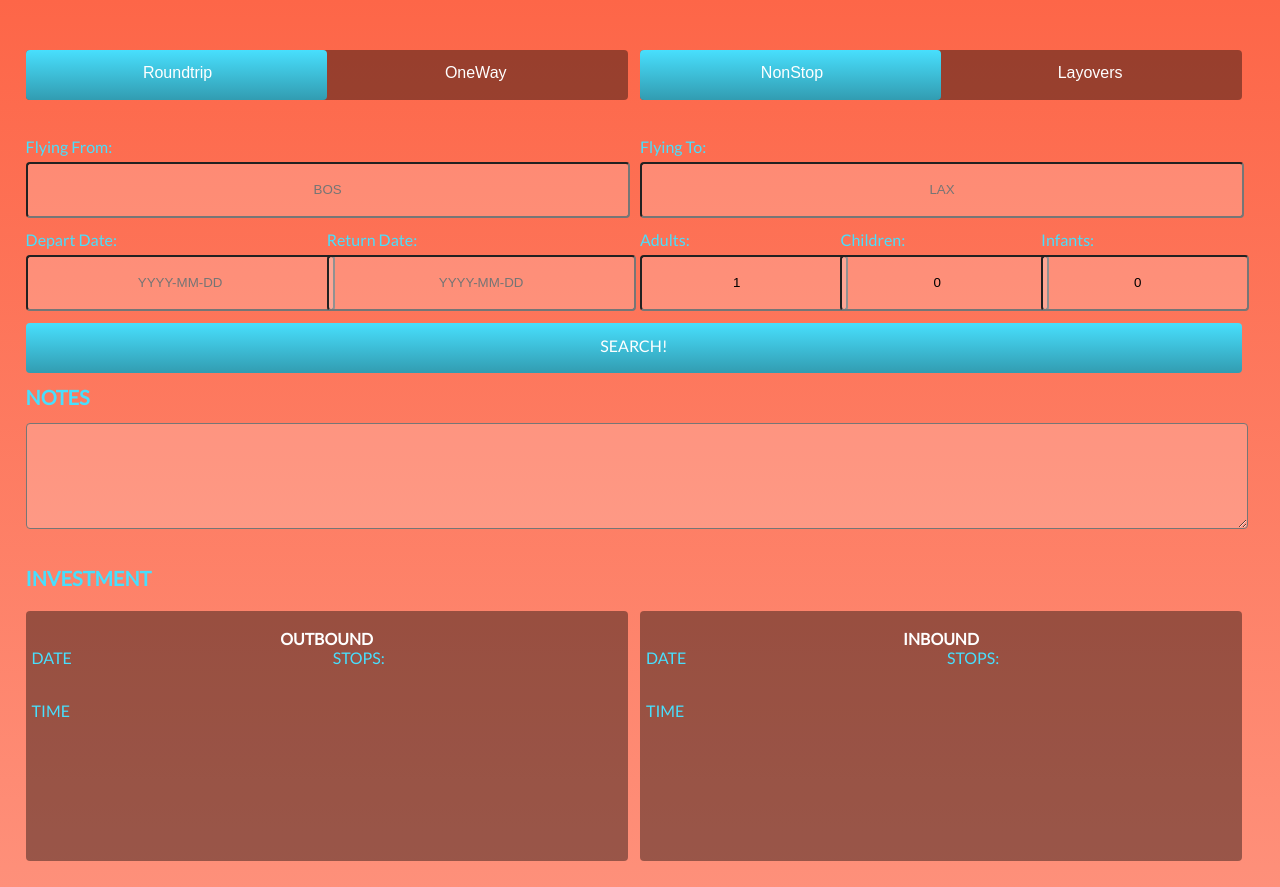
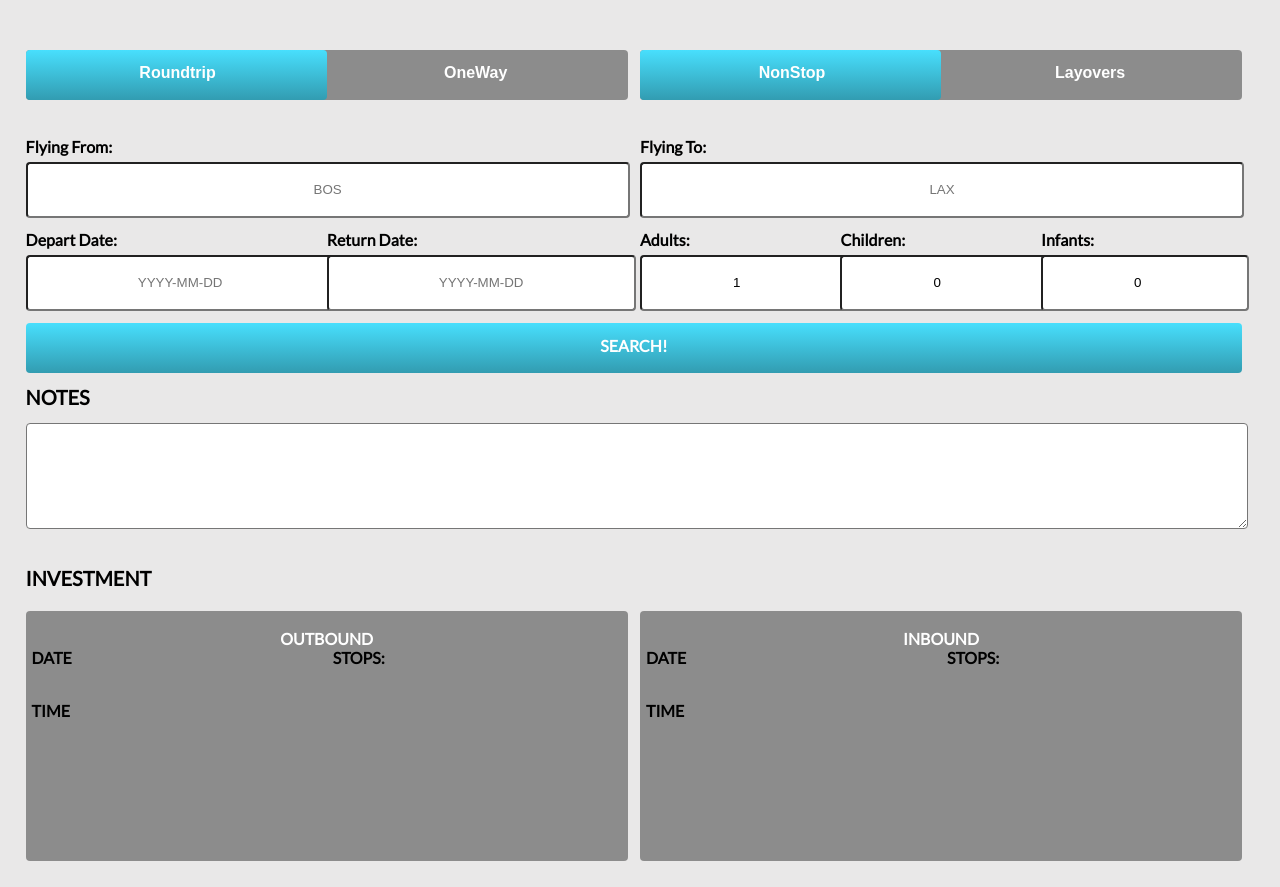
Before and after one commit to walshcam/Travel-Log, a plain HTML site: page futureAdventuresPage.html in a window 1280 px wide. Drawn offline with nearby package versions, Linux system fonts and the light colour scheme; a web font is replaced by a local one.

Commit message:
added styles to the future adventures

```diff
--- a/assets/css/futureAdventuresPage.css
+++ b/assets/css/futureAdventuresPage.css
@@ -1,7 +1,8 @@
 body {
     font-family: 'Lato', sans-serif;
-    background: linear-gradient(#fd6648,#fe907a) no-repeat;
-    color: #48dffd;
+    background: #e9e8e8;
+    color: black;
+    font-weight: bold;
 }
 
 .container {
@@ -16,6 +17,7 @@ body {
 h2 {
     padding: 14px 0px 7px;
 }
+
 
 /* ************************************INPUT ROW********************************* */
 
@@ -71,7 +73,7 @@ li {
     width: 99%;
     height: 50px;
     border-radius: 4px;
-    background: rgba(255,255,255,0.2);
+    background: white;
     font-family: 'Amaranth', sans-serif;
     text-align: center;
 }
@@ -84,7 +86,7 @@ li {
     height: 100px;
     overflow: hidden;
     border-radius: 4px;
-    background: rgba(255,255,255,0.2);
+    background: white;
     font-family: 'Amaranth', sans-serif;
 }
 
@@ -101,7 +103,7 @@ li {
     height: 50px;
     width: 100%;
     border-radius: 4px;
-    background: rgba(255,255,255,0.2);
+    background: white;
     font-family: 'Amaranth', sans-serif;
     float: left;
     text-align: center;
```
